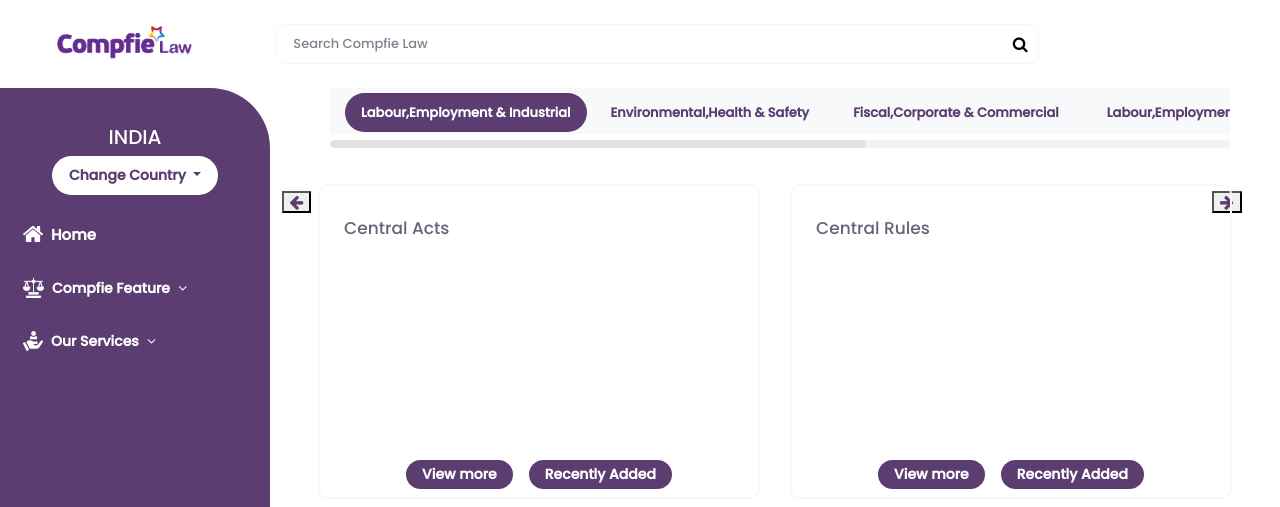
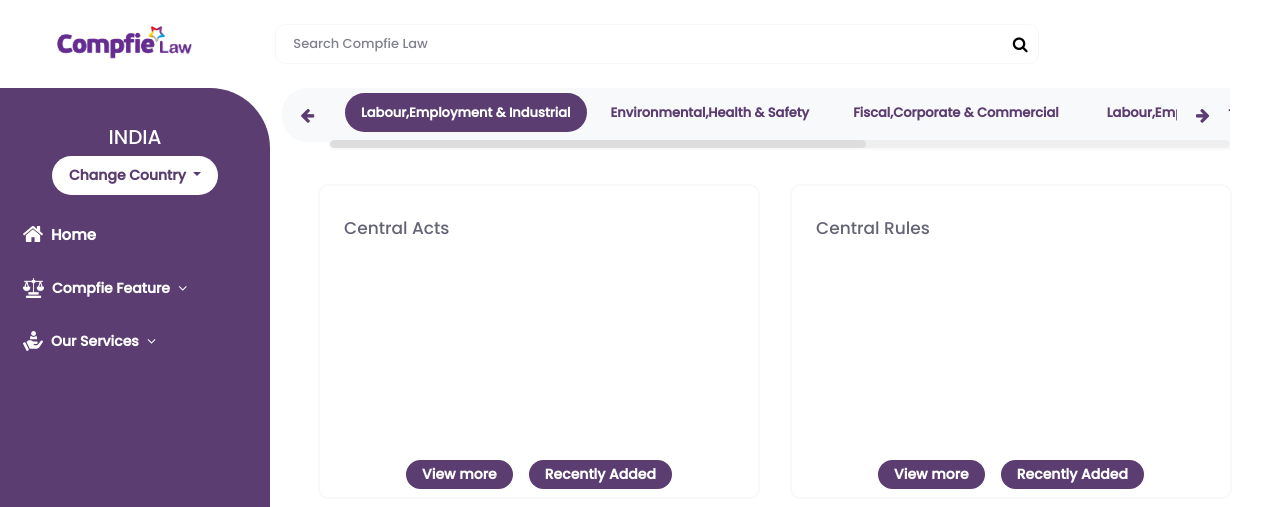
Before and after one commit to Rganeshmoorthy/compfie, a PHP site: page /domain-page.php in a window 1280 px wide. Shown: the top 507 px of the page. Run offline with PHP 8.4, Linux system fonts and the light colour scheme; some libraries are stand-ins or nearby versions.

Commit message:
new changes for header button

```diff
--- a/css/index.css
+++ b/css/index.css
@@ -179,3 +179,9 @@ ul .content a {
 /* .selectize-control.single .selectize-input:after {
     display: none !important;
 } */
+
+@media (max-width:991px) {
+    .main-mblview .main-content2 {
+        max-height: unset !important;
+    }
+}
--- a/css/nav-pill.css
+++ b/css/nav-pill.css
@@ -1,7 +1,7 @@
 @import url('https://fonts.googleapis.com/css2?family=Poppins:wght@200;300;500&display=swap');
 .nav_ul {
     padding: 11px;
-    background-color: #F8F9FB;
+    /* background-color: #F8F9FB; */
 }
 
 .nav-pill {
@@ -114,14 +114,22 @@ label {
 
 #slideBack {
     position: absolute;
-    top: 16%;
+    top: 0;
     left: 22%;
+    border: none;
+    padding: 19px;
+    background-color: #F8F9FB;
+    border-radius: 25px 0 0 25px;
 }
 
 #slide {
     position: absolute;
-    top: 16%;
-    right: 3%;
+    top: 0;
+    right: 4%;
+    border: none;
+    padding: 19px;
+    background-color: #F8F9FB;
+    border-radius: 0 25px 25px 0;
 }
 
 .pills-ul {
@@ -131,6 +139,7 @@ label {
 .new-nav {
     overflow: auto;
     max-width: 900px;
+    background-color: #F8F9FB;
 }
 
 .color {
@@ -140,3 +149,7 @@ label {
 .new-nav .nav_pill {
     margin-left: 0 !important;
 }
+
+.mw-1500 {
+    max-width: 1500px;
+}
--- a/index.php
+++ b/index.php
@@ -26,7 +26,7 @@ $(document).ready(function() {
 <body>
     <div class="main-content">
         <!-- center content starts -->
-        <div class="row px-3 px-md-5 d-flex">
+        <div class="row px-3 px-md-5 d-flex main-mblview main-content2">
             <div class="col-md-6 main-content2 scrollbarnew">
                 <div class="col-12 mt-4 heading">
                     All Domains
--- a/nav-pills.php
+++ b/nav-pills.php
@@ -37,7 +37,7 @@
 </head>
 
 <body>
-  <div>
+    <div class="position-relative">
         <div class="container-fluid nav_pill p-0 new-nav scrollbarnew" id="container">
             <ul id="myTabs" class="d-flex nav-pills nav-justified nav_ul pills-ul">
                 <li class="px-2 px-sm-0 px-md-1 nav-li"><a href="domain-page.php" class="px-3">Labour,Employment &
@@ -61,7 +61,8 @@
             </ul>
         </div>
         <button id="slideBack" type="button"><i class="fa fa-arrow-left color" aria-hidden="true"></i></button>
-    <button id="slide" type="button"><i class="fa fa-arrow-right color" aria-hidden="true"></i></button>  </div>
+        <button id="slide" type="button"><i class="fa fa-arrow-right color" aria-hidden="true"></i></button>
+    </div>
 </body>
 
 </html>
```
Lines whose indentation alone changed are shown as unchanged.
